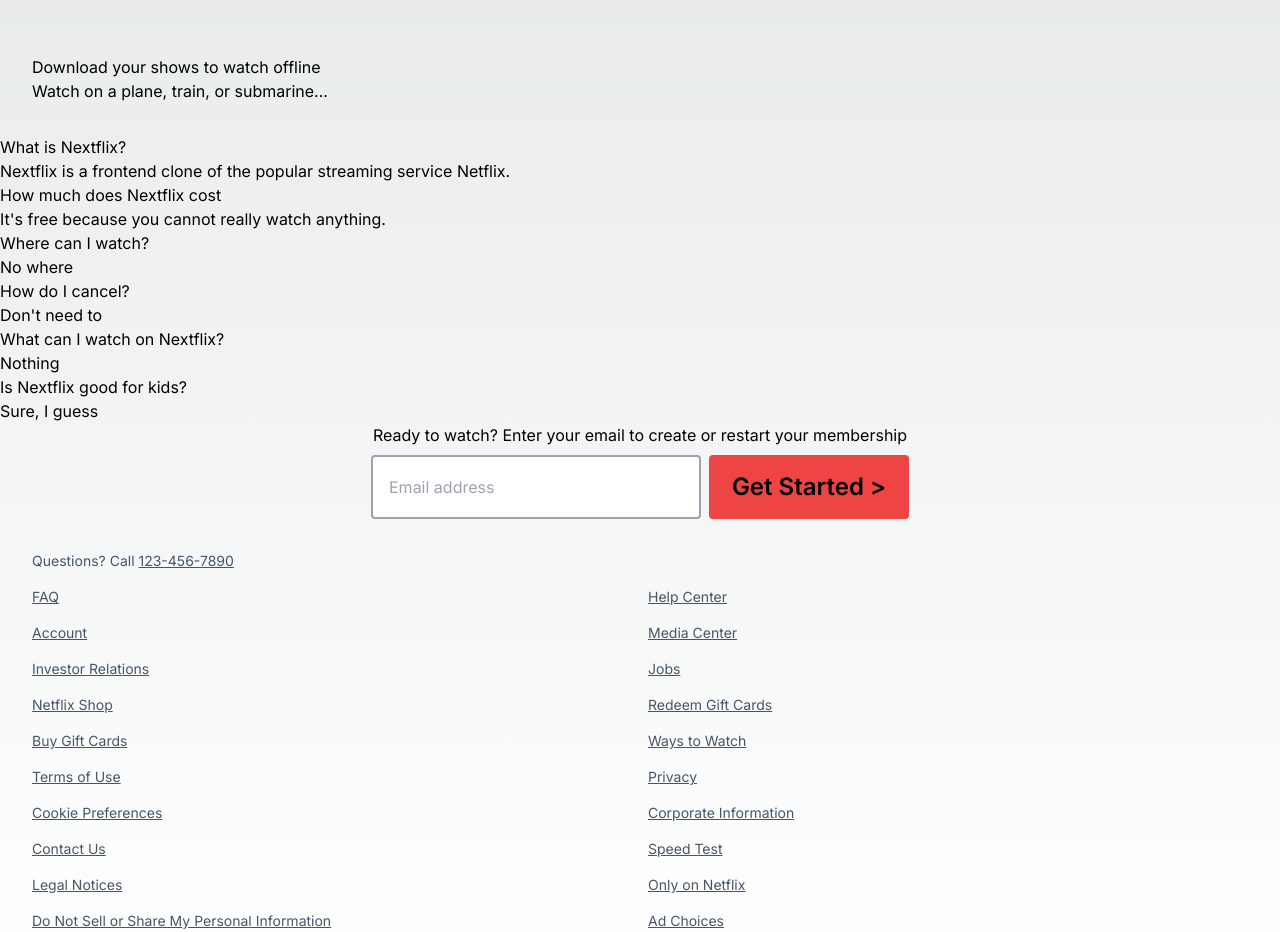
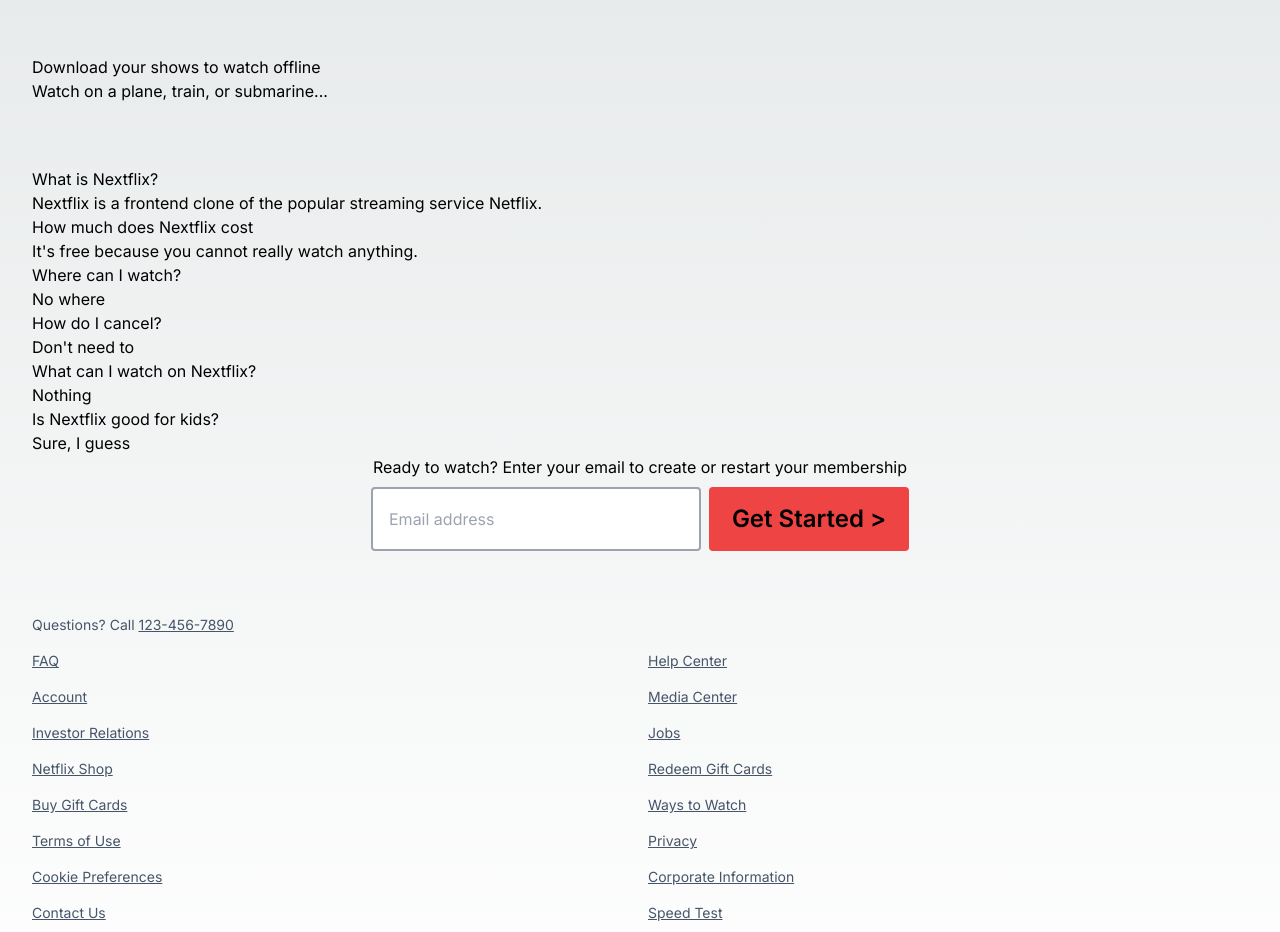
Before and after one commit to gtstarnes/nextflix, a Next.js app: page / in a window 1280 px wide. Shown: the part 820-1752 px from the top of the page. Built offline with nearby package versions, Linux system fonts and the light colour scheme.

Commit message:
added faqs in a homecard

```diff
--- a/app/page.tsx
+++ b/app/page.tsx
@@ -25,7 +25,10 @@ export default function Home() {
           <h1>Download your shows to watch offline</h1>
           <p>Watch on a plane, train, or submarine...</p>
         </HomeCard>
-        <Faqs />
+        <HomeCard>
+          <Faqs />
+        </HomeCard>
+
       </>
   )
 }
```
